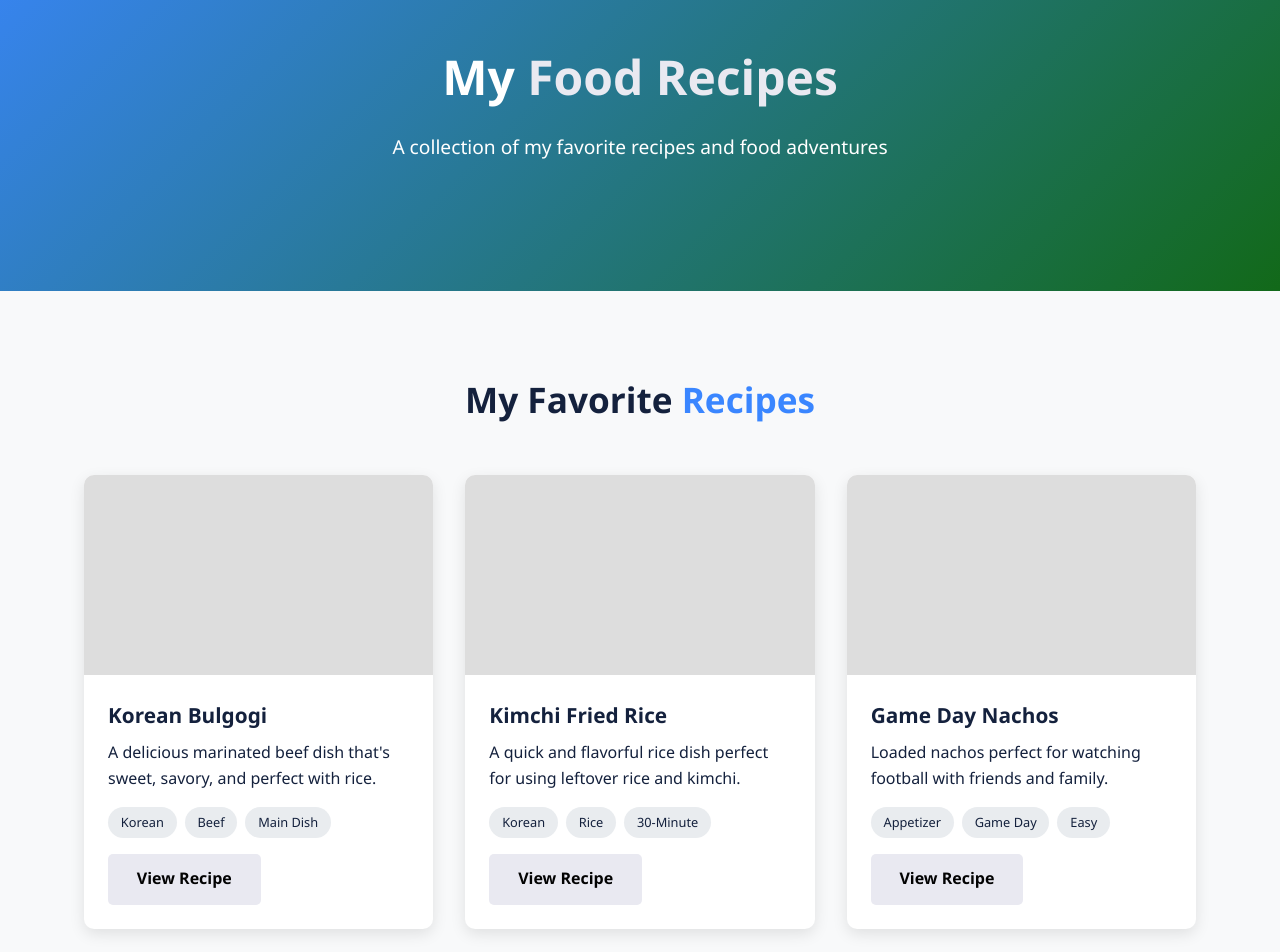
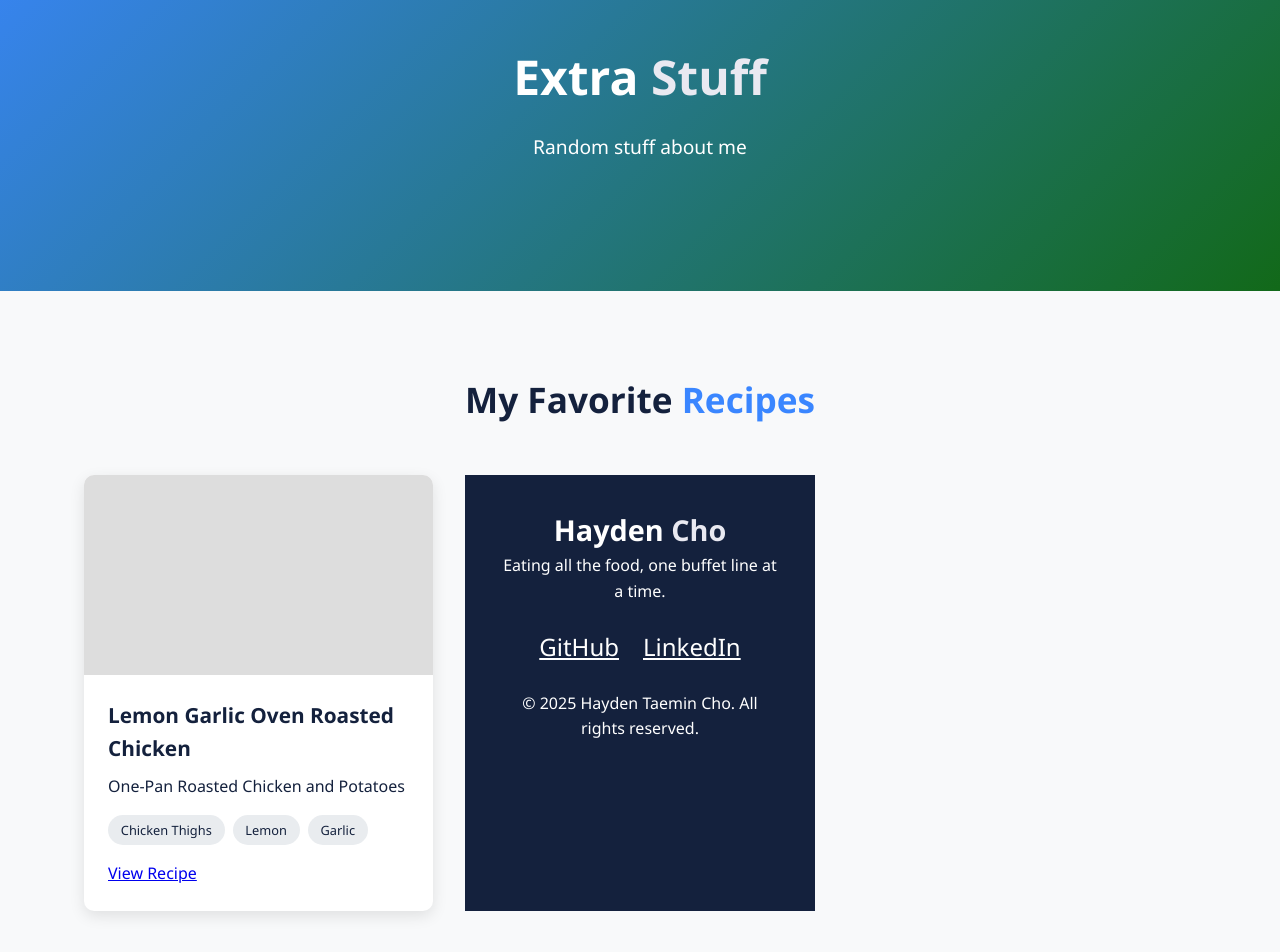
Before and after one commit to chohayden/Portfolio-Website, a plain HTML site: page extras.html in a window 1280 px wide. Shown: the part 140-1092 px from the top of the page. Drawn offline with Linux system fonts and the light colour scheme.

Commit message:
Update extras.html

```diff
--- a/extras.html
+++ b/extras.html
@@ -233,9 +233,9 @@
         </nav>
 
         <div class="hero">
-          <h1>My <span style="color: var(--accent)">Food Recipes</span></h1>
+          <h1>Extra <span style="color: var(--accent)">Stuff</span></h1>
           <p>
-            A collection of my favorite recipes and food adventures
+            Random stuff about me
           </p>
         </div>
       </div>
@@ -248,20 +248,20 @@
           <div class="recipe-card">
             <div class="recipe-img" style="background-image: url('/api/placeholder/400/320')"></div>
             <div class="recipe-content">
-              <h3 class="recipe-title">Korean Bulgogi</h3>
+              <h3 class="recipe-title">Lemon Garlic Oven Roasted Chicken</h3>
               <p>
-                A delicious marinated beef dish that's sweet, savory, and perfect with rice.
+                One-Pan Roasted Chicken and Potatoes
               </p>
               <div class="recipe-tags">
-                <span class="recipe-tag">Korean</span>
-                <span class="recipe-tag">Beef</span>
-                <span class="recipe-tag">Main Dish</span>
+                <span class="recipe-tag">Chicken Thighs</span>
+                <span class="recipe-tag">Lemon</span>
+                <span class="recipe-tag">Garlic</span>
               </div>
-              <a href="#" class="btn">View Recipe</a>
+              <a href="#" class="https://www.youtube.com/watch?v=3b4cyBEvUPE">View Recipe</a>
             </div>
           </div>
 
-          <div class="recipe-card">
+      <!--    <div class="recipe-card">
             <div class="recipe-img" style="background-image: url('/api/placeholder/400/320')"></div>
             <div class="recipe-content">
               <h3 class="recipe-title">Kimchi Fried Rice</h3>
@@ -295,7 +295,7 @@
         </div>
       </div>
     </section>
-
+-->
     <footer>
       <div class="container">
         <div class="logo">Hayden<span> Cho</span></div>
```
